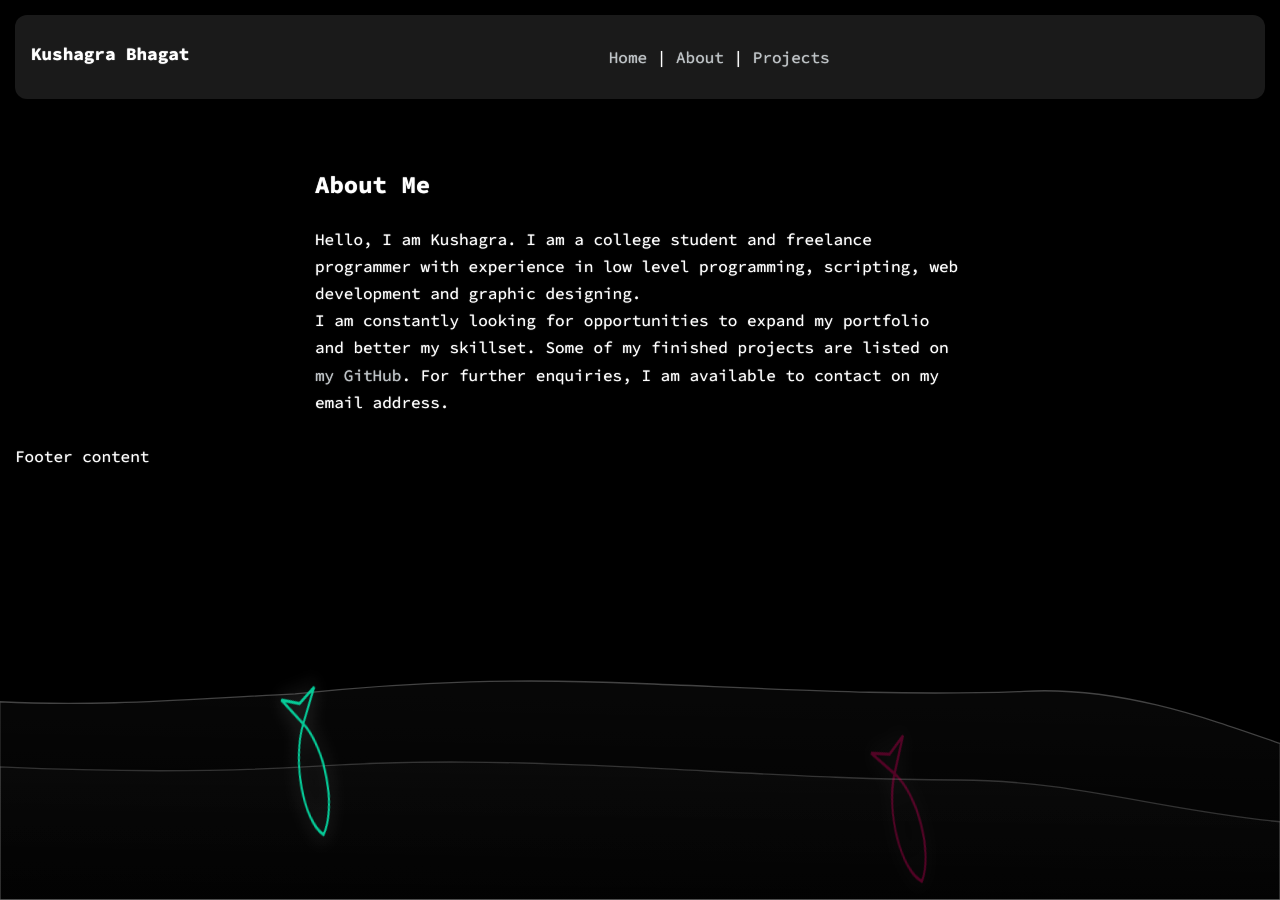
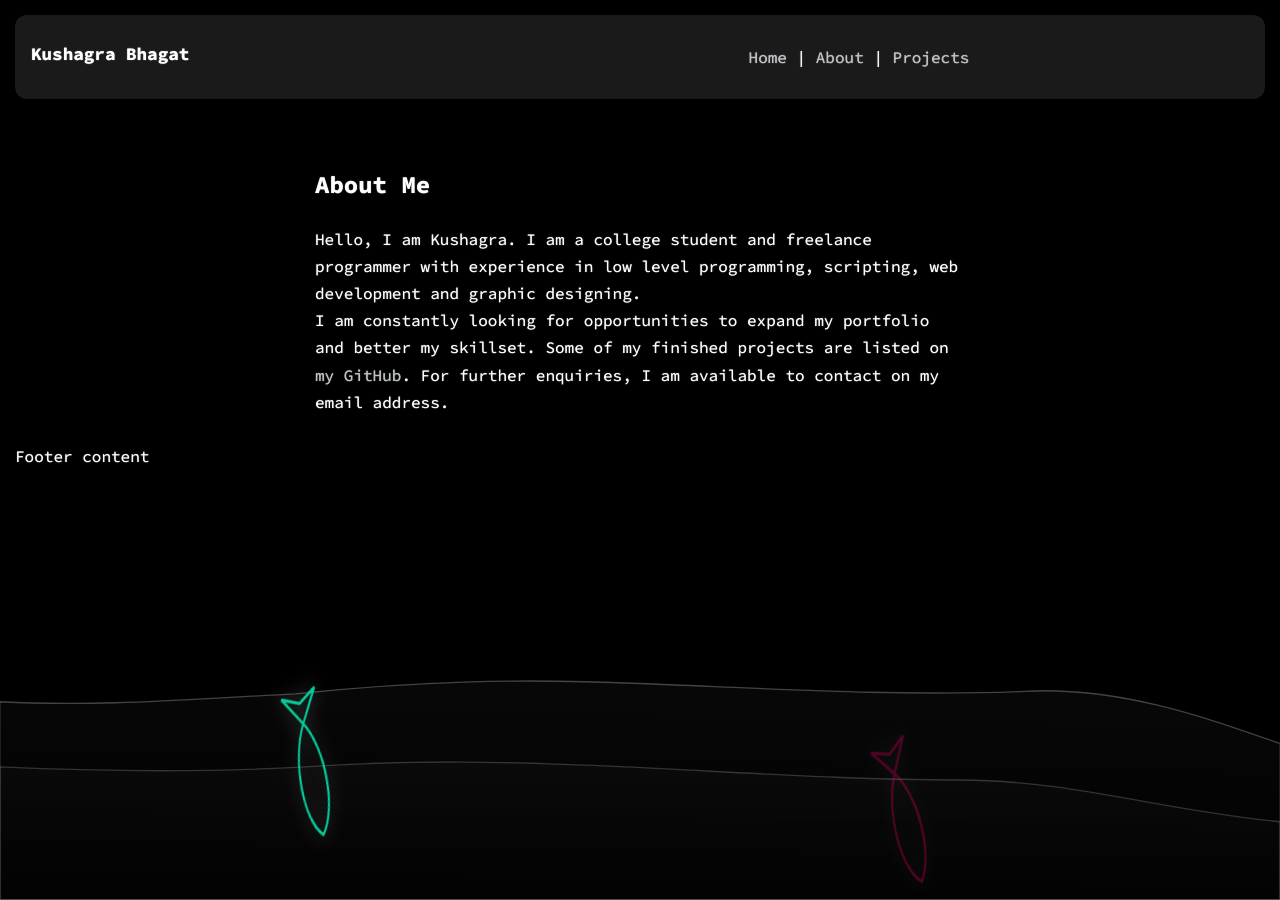
Before and after one commit to kuwushagra/kuwushagra.github.io, a Jekyll site: the page built from index.html, in a window 1280 px wide. Built offline with Jekyll 4.4.1, drawn with Linux system fonts in a browser that asks for light colours; a style sheet for code colours, icons or effects is not loaded.

Commit message:
Update default.html

```diff
--- a/_layouts/default.html
+++ b/_layouts/default.html
@@ -213,7 +213,7 @@ loop();
   <script type="module" src="https://ka-f.webawesome.com/webawesome@3.8.0/webawesome.loader.js"></script>
   <div style="display: flex; background: rgba(128, 128, 128, 0.2); border-radius: 12px; padding: 16px;">
     <div style="display: inline-block; margin-right: auto;"><h1 style="font-size: 1.1em">Kushagra Bhagat</h1>  </div>
-  <div style="display: inline-block; margin-top: auto; ">
+  <div style="display: inline-block; margin-top: auto;  margin-left: auto">
   <p> <a href="https://kuwushagra.github.io/">Home</a> | <a href="https://kuwushagra.github.io/about">About</a> | <a href="https://kuwushagra.github.io/projects">Projects</a> </div>
   <div style="display: inline-block; margin-top: auto; margin-left: auto" class="links">
       <a href="mailto:kushagrabhagat.work@gmail.com"><wa-icon name="envelope" variant="regular" style="color: salmon;"></wa-icon></a>
```
